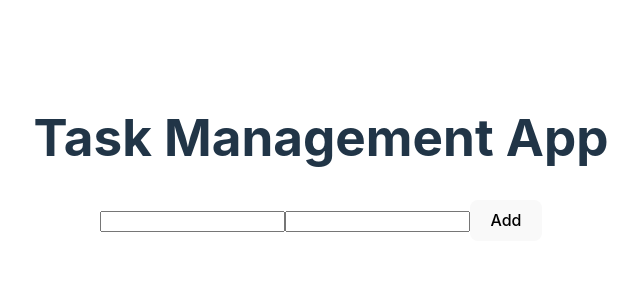
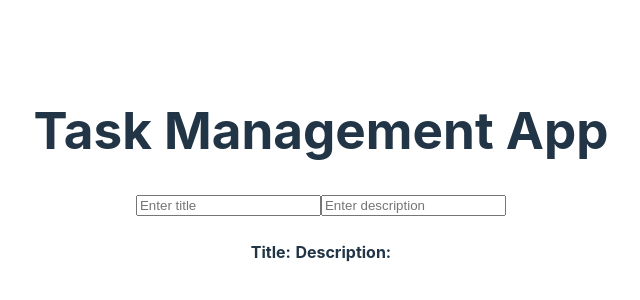
Before and after one commit to Porkalaikarthika/Task_Management_App, a React (Vite) app: page / in a window 1280 px wide. Shown: the part 234-534 px from the top of the page, without its empty margins (319-959 px from the left). Built offline with nearby package versions, Linux system fonts and the light colour scheme.

Commit message:
completed adding title and description

```diff
--- /dev/null
+++ b/src/Addtodo.jsx
@@ -0,0 +1,36 @@
+import { useState } from "react";
+export default function Addtodo(){
+
+    const [task,setTask]=useState({
+        Title:"",Des:""
+      })
+      function handleChange(e){
+        const {name,value}=e.target
+        setTask(pretask=>{
+         return ({...pretask,[name]:value})
+        })
+
+     }
+      return(
+        <><label>
+        <input
+        type="text"
+        name="Title"
+        placeholder='Enter title'
+        value={task.Title}
+        onChange={handleChange}
+        />
+      </label>
+      <label>
+        <input type="text"
+        name="Des"
+        placeholder='Enter description'
+        value={task.Des}
+        onChange={handleChange}/>
+      </label><br /><br />
+
+      <span><b>Title:</b> {task.Title}</span>
+      <span>       <b>Description:</b>{task.Des}</span>
+        </>
+      )
+}
--- a/src/App.jsx
+++ b/src/App.jsx
@@ -1,57 +1,75 @@
 import { useState } from 'react'
 import './App.css'
+import Addtodo from './Addtodo'
 
 
 
-function App() {
-  const [title,setTitle] = useState('')
-  const [des,setDes] = useState('')
-  const [task, setTask] = useState([])
- var id=1;
-  function add(title,des)
-  {
-    const arr = [...task,{Id:id++,Title:title,Des:des,done:false}]
-    setTask(arr);
-  }
+// export default function App() {
+
+//   const [task, setTask] = useState([{Id:1,Title:"",Des:"",done:false
+
+//   }])
+//  var id=1;
+//   function add(title,des)
+//   {
+
+//     setTask(  [...task,{Id:id++,Title:title,Des:des,done:false}]);
+//   }
+
+
+
+//   return (
+//     <>
+//     <h1>Task Management App</h1>
+//     <label>
+//     <input type='text'
+//     name='title'
+//      //value={title}
+//     onChange={e=>setTitle(e.target.value)}
+//     />
+//     <input type="text"
+//     //value={des}
+//     name='description'
+//     onChange={e=>setDes(e.target.value)}/>
+//     <button onClick={()=>
+//       {
+//         add(title,des);
+//         setTitle('');
+//         setDes('');
+//         }
+//         }>Add</button>
+//     </label>
+//     <ul>
+//     {task.map(artist => (
+//       <>
+//           <li key={artist.Id}><b>Title:</b>{artist.Id}{artist.Title}{""}
+//           Description:{artist.Des}</li>
+//           <button onClick={(()=>{
+//             edit(artist.Id,artist.Title,artist.Des)
+//           })}>edit</button>
+//           <button>delete</button>
+//           </>
+//         ))}
+//     </ul>
+
+//     </>
+//   );
+// }
+
+
+export default function App(){
+//   const [tasklist,setTasklist]=useState([{
+//     id:0,Title:"read a book",Des:"daily read 10 pages on the book",done:true
+//   },
+// {id:1,Title:"read a book",Des:"daily read 10 pages on the book",done:true},
+// {id:2,Title:"read a book",Des:"daily read 10 pages on the book",done:true}])
 
 
 
   return (
     <>
     <h1>Task Management App</h1>
-    <label>
-    <input type='text'
-    name='title'
-     //value={title}
-    onChange={e=>setTitle(e.target.value)}
-    />
-    <input type="text"
-    //value={des}
-    name='description'
-    onChange={e=>setDes(e.target.value)}/>
-    <button onClick={()=>
-      {
-        add(title,des);
-        setTitle('');
-        setDes('');
-        }
-        }>Add</button>
-    </label>
-    <ul>
-    {task.map(artist => (
-      <>
-          <li key={artist.Id}><b>Title:</b>{artist.Id}{artist.Title}{""}
-          Description:{artist.Des}</li>
-          <button onClick={(()=>{
-            edit(artist.Id,artist.Title,artist.Des)
-          })}>edit</button>
-          <button>delete</button>
-          </>
-        ))}
-    </ul>
-
+    <Addtodo/>
     </>
-  );
+  )
 }
-
-export default App
```
